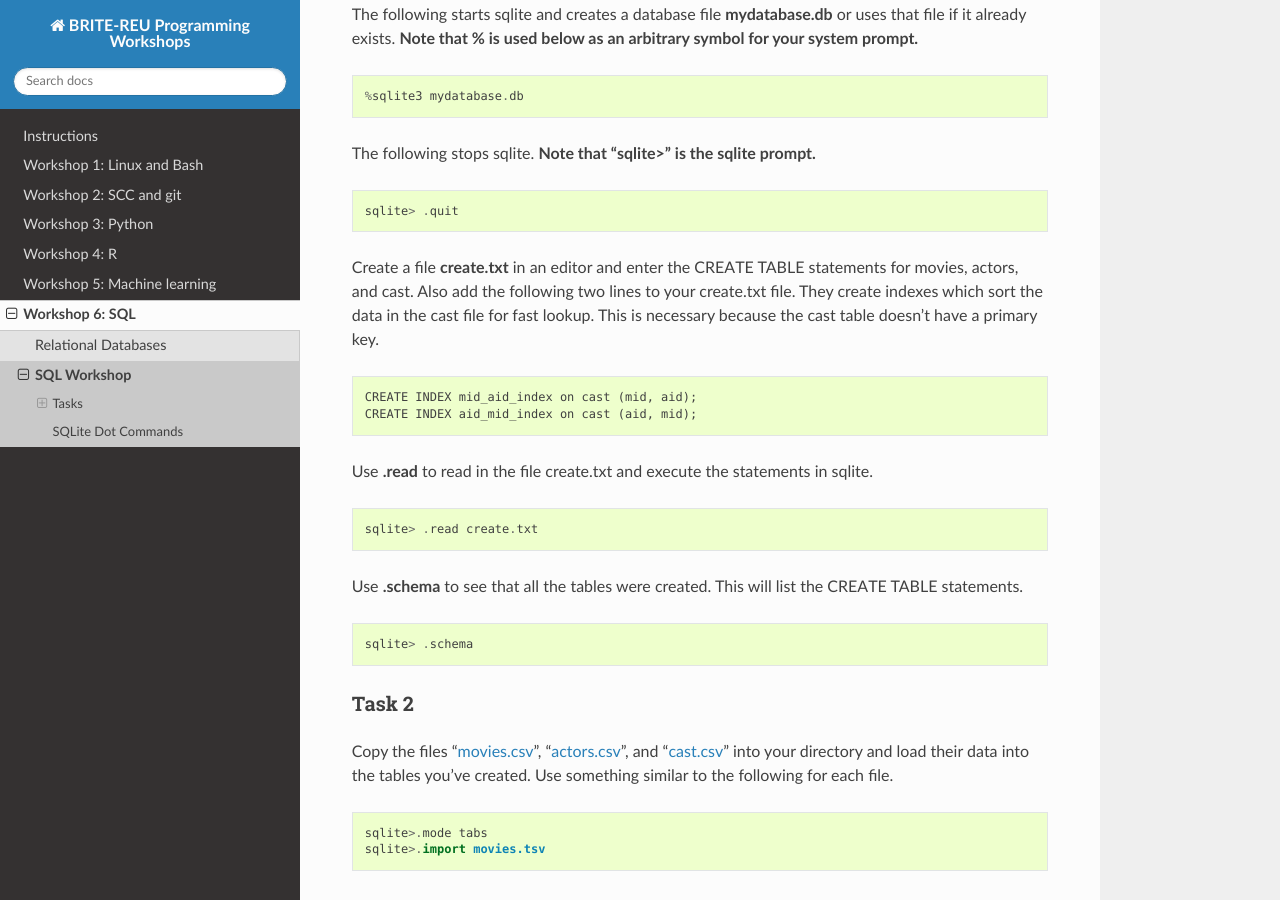
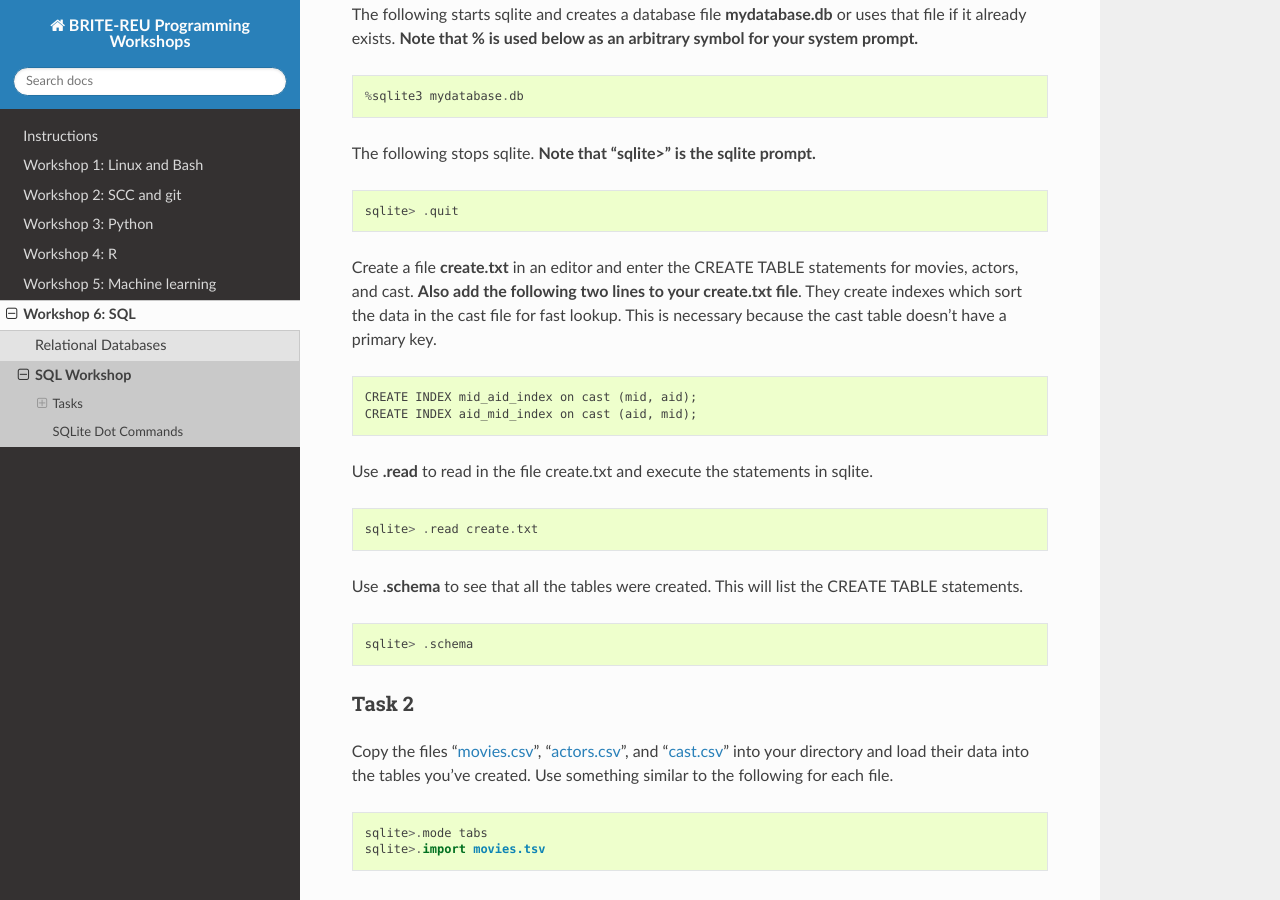
Before and after one commit to BRITE-REU/programming-workshops, a Sphinx documentation site: the page built from source/workshops/06_SQL/Workshop_SQL.rst, in a window 1280 px wide and 900 px high, scrolled down 1367 px. Built offline with Sphinx 7.4.7 and the Read the Docs theme 2.0.0, drawn with Linux system fonts in a browser that asks for light colours.

```diff
--- a/source/workshops/06_SQL/Workshop_SQL.rst
+++ b/source/workshops/06_SQL/Workshop_SQL.rst
@@ -76,7 +76,7 @@ The following stops sqlite.  **Note that "sqlite>" is the sqlite prompt.**
     sqlite> .quit
 
 
-Create a file **create.txt** in an editor and enter the CREATE TABLE statements for movies, actors, and cast.  Also add the following two lines to your create.txt file.  They create indexes which sort the data in the cast file for fast lookup.  This is necessary because the cast table doesn't have a primary key.
+Create a file **create.txt** in an editor and enter the CREATE TABLE statements for movies, actors, and cast.  **Also add the following two lines to your create.txt file**.  They create indexes which sort the data in the cast file for fast lookup.  This is necessary because the cast table doesn't have a primary key.
 
 .. code::
 
```
